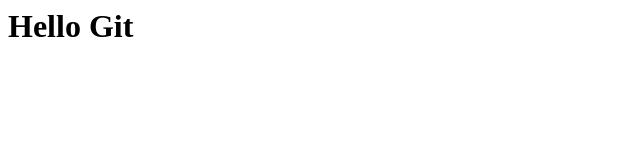
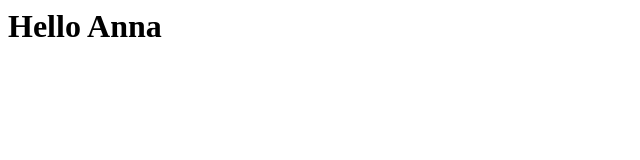
Before and after one commit to HGuards/Guards_project, a plain HTML site: page index.html in a window 1280 px wide. Shown: the full height of the page, 0-640 px from the left. Drawn offline with Linux system fonts and the light colour scheme.

Commit message:
Wrong commit

```diff
--- a/index.html
+++ b/index.html
@@ -1 +1 @@
-<h1>Hello Git</h1>
+<h1>Hello Anna</h1>
```
